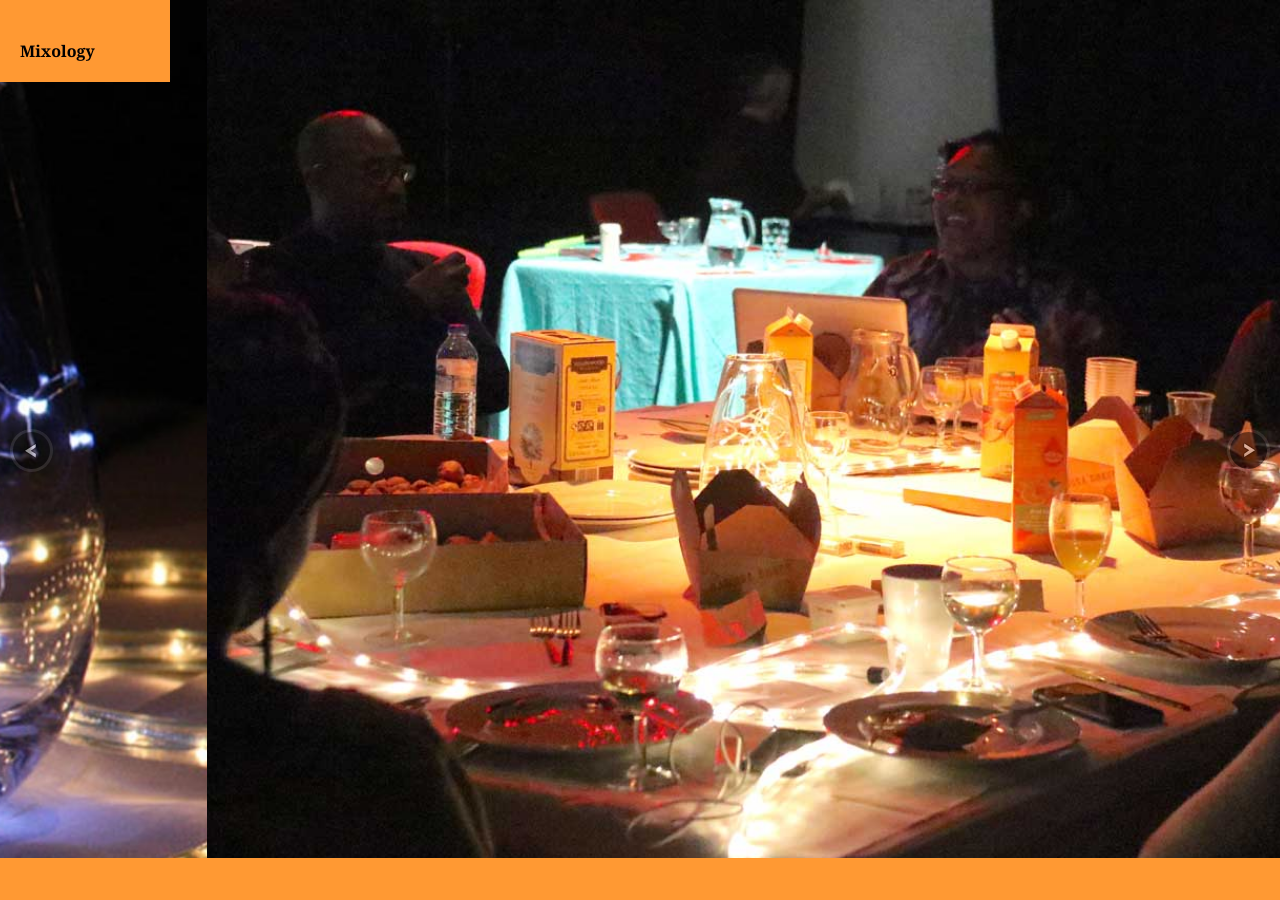
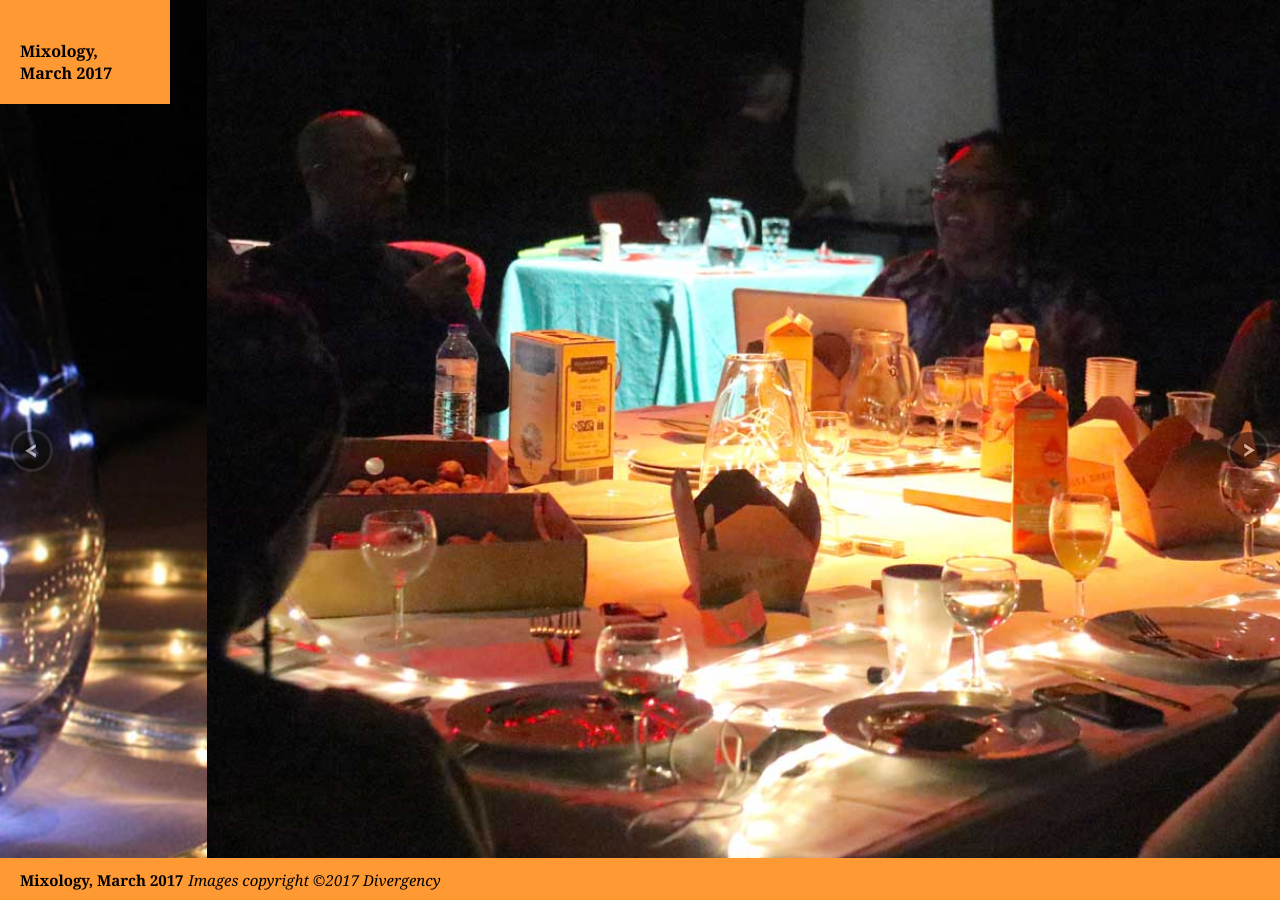
Before and after one commit to divergencymcr/divergencymcr.github.io, a Jekyll site: the page built from galleries/2017-mixology/index.md, in a window 1280 px wide. Built offline with Jekyll 4.4.1, drawn with Linux system fonts in a browser that asks for light colours; some of the changed lines change nothing that is shown.

Commit message:
Div mix gall ind tw 1616

```diff
--- a/galleries/2017-mixology/index.md
+++ b/galleries/2017-mixology/index.md
@@ -3,25 +3,25 @@ layout: fullscreengallery
 assetpath: "../../../"
 galleryimagespath: ""
 
-title: "Divergency presents Mixology 2017"
+title: "Divergency presents Mixology, 27|3|2017"
 stylesheet: gallery.css
 
 header_url: "../../galleries"
-more_link: Mixology
+more_link: Mixology, March 2017
 more_url: "../../archive/event/mixology2017"
 
 gallery:
     -   {file: "titlepage.jpg", artist: "<small>Mixology, March 2017</small>", show: "<small>Images copyright &copy;2017 Divergency</small>"}
-    -   {file: "mix1.jpg", artist: ""}
-    -   {file: "mix2.jpg", artist: ""}
-    -   {file: "mix3.jpg", artist: ""}
-    -   {file: "mix4.jpg", artist: ""}
-    -   {file: "mix5.jpg", artist: ""}
-    -   {file: "mix6.jpg", artist: ""}
-    -   {file: "mix7.jpg", artist: ""}
-    -   {file: "mix8.jpg", artist: ""}
-    -   {file: "mix9.jpg", artist: ""}
-    -   {file: "mix10.jpg", artist: ""}
-    -   {file: "mix11.jpg", artist: ""}
+    -   {file: "mix1.jpg", artist: "<small>Mixology, March 2017</small>", show: "<small>Images copyright &copy;2017 Divergency</small>"}
+    -   {file: "mix2.jpg", artist: "<small>Mixology, March 2017</small>", show: "<small>Images copyright &copy;2017 Divergency</small>"}
+    -   {file: "mix3.jpg", artist: "<small>Mixology, March 2017</small>", show: "<small>Images copyright &copy;2017 Divergency</small>"}
+    -   {file: "mix4.jpg", artist: "<small>Mixology, March 2017</small>", show: "<small>Images copyright &copy;2017 Divergency</small>"}
+    -   {file: "mix5.jpg", artist: "<small>Mixology, March 2017</small>", show: "<small>Images copyright &copy;2017 Divergency</small>"}
+    -   {file: "mix6.jpg", artist: "<small>Mixology, March 2017</small>", show: "<small>Images copyright &copy;2017 Divergency</small>"}
+    -   {file: "mix7.jpg", artist: "<small>Mixology, March 2017</small>", show: "<small>Images copyright &copy;2017 Divergency</small>"}
+    -   {file: "mix8.jpg", artist: "<small>Mixology, March 2017</small>", show: "<small>Images copyright &copy;2017 Divergency</small>"}
+    -   {file: "mix9.jpg", artist: "<small>Mixology, March 2017</small>", show: "<small>Images copyright &copy;2017 Divergency</small>"}
+    -   {file: "mix10.jpg", artist: "<small>Mixology, March 2017</small>", show: "<small>Images copyright &copy;2017 Divergency</small>"}
+    -   {file: "mix11.jpg", artist: "<small>Mixology, March 2017</small>", show: "<small>Images copyright &copy;2017 Divergency</small>"}
 
 ---
```
